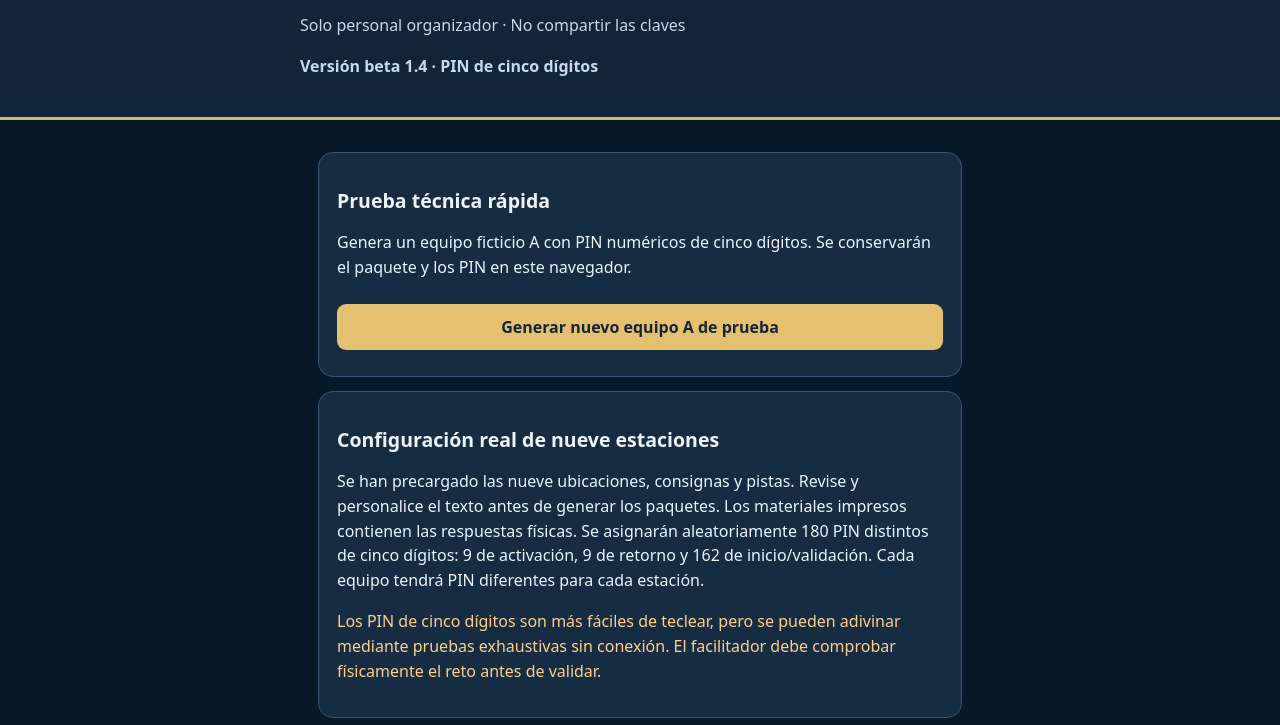
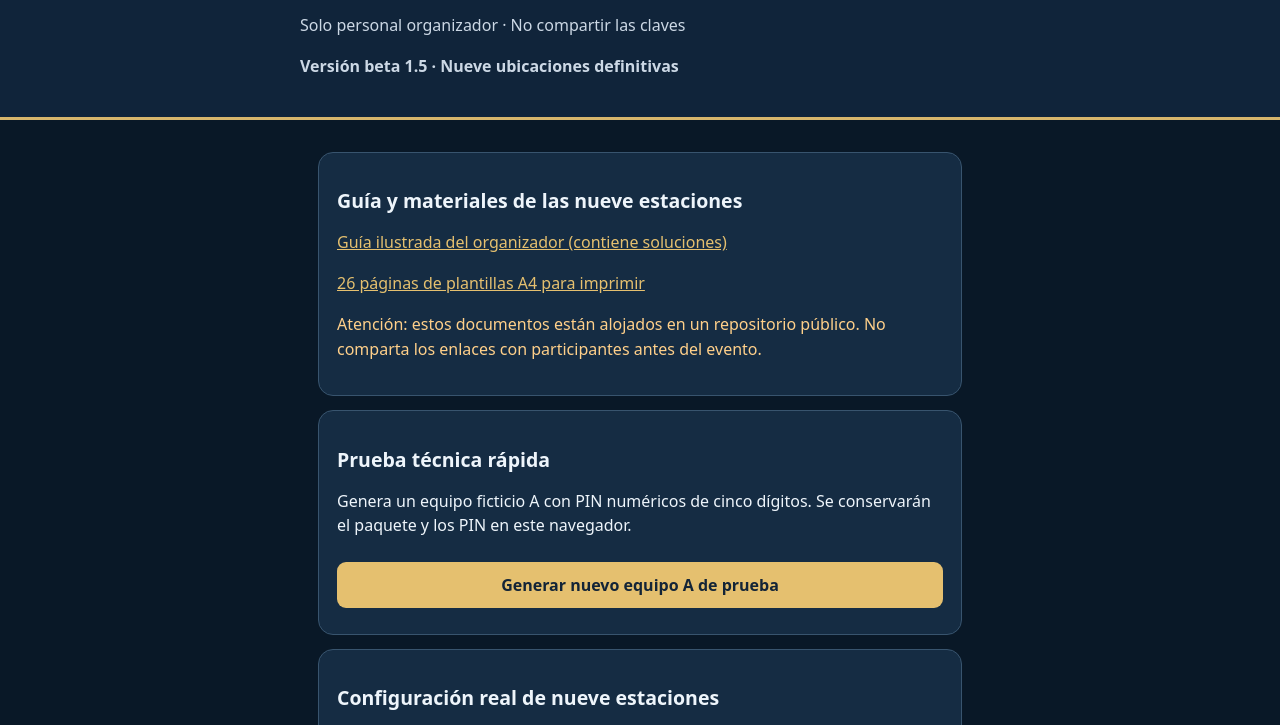
Before and after one commit to DennysAB/gincana-ecoparque, a plain HTML site: page organizacion.html in a window 1280 px wide. Shown: the part 74-799 px from the top of the page. Drawn offline with Linux system fonts and the light colour scheme.

Commit message:
release beta 1.5 final locations and printable event guide (organizacion.html)

```diff
--- a/organizacion.html
+++ b/organizacion.html
@@ -1 +1 @@
-<!doctype html><html lang="es"><head><meta charset="utf-8"><meta name="viewport" content="width=device-width,initial-scale=1"><meta name="theme-color" content="#10243a"><link rel="stylesheet" href="style.css?v=beta14"><title>Organización · Ecoparque</title></head><body><header><h1>Preparación de la gincana</h1><p>Solo personal organizador · No compartir las claves</p><p><strong>Versión beta 1.4 · PIN de cinco dígitos</strong></p></header><main><div id="app"></div></main><script src="admin.js?v=beta14"></script></body></html>
+<!doctype html><html lang="es"><head><meta charset="utf-8"><meta name="viewport" content="width=device-width,initial-scale=1"><meta name="theme-color" content="#10243a"><link rel="stylesheet" href="style.css?v=beta15"><title>Organización · Ecoparque</title></head><body><header><h1>Preparación de la gincana</h1><p>Solo personal organizador · No compartir las claves</p><p><strong>Versión beta 1.5 · Nueve ubicaciones definitivas</strong></p></header><main><section class="card"><h2>Guía y materiales de las nueve estaciones</h2><p><a href="guia.html" style="color:#e5c06f">Guía ilustrada del organizador (contiene soluciones)</a></p><p><a href="plantillas.html" style="color:#e5c06f">26 páginas de plantillas A4 para imprimir</a></p><p class="warn">Atención: estos documentos están alojados en un repositorio público. No comparta los enlaces con participantes antes del evento.</p></section><div id="app"></div></main><script src="admin.js?v=beta15"></script></body></html>
```
